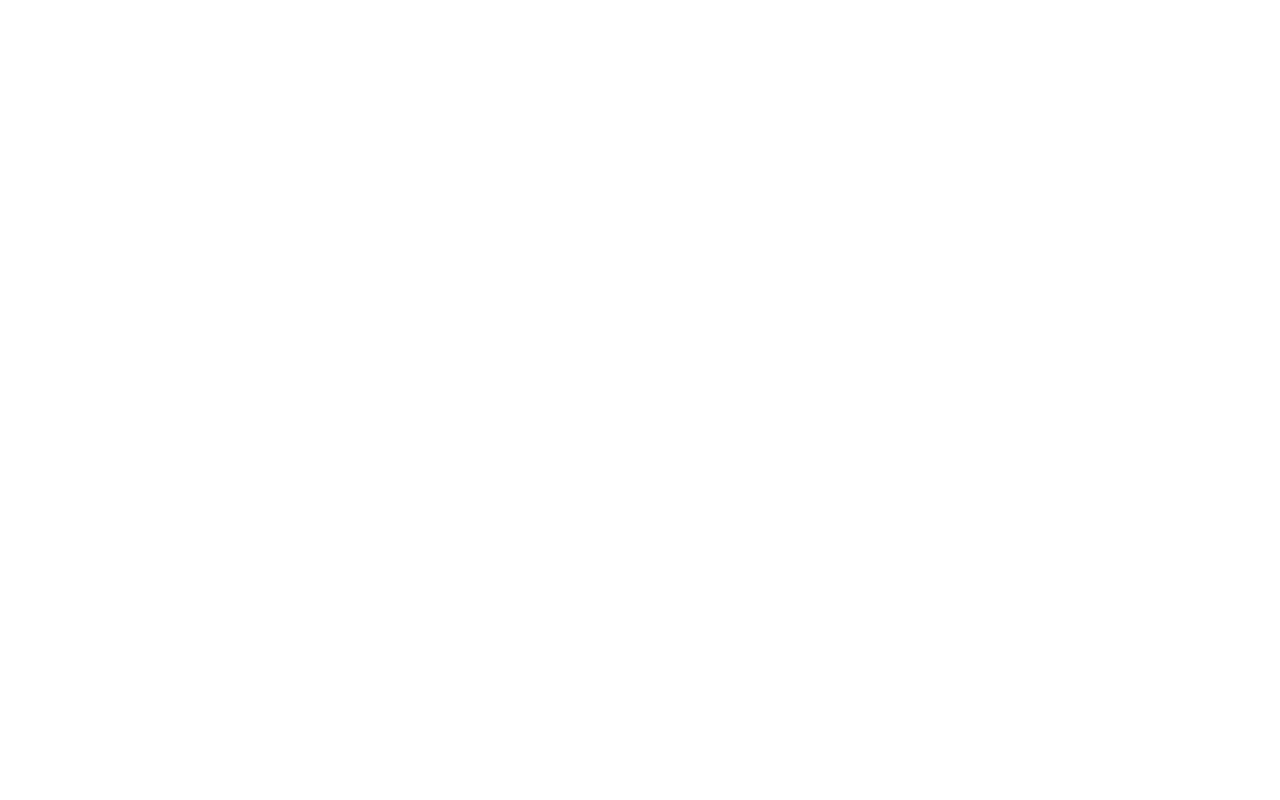
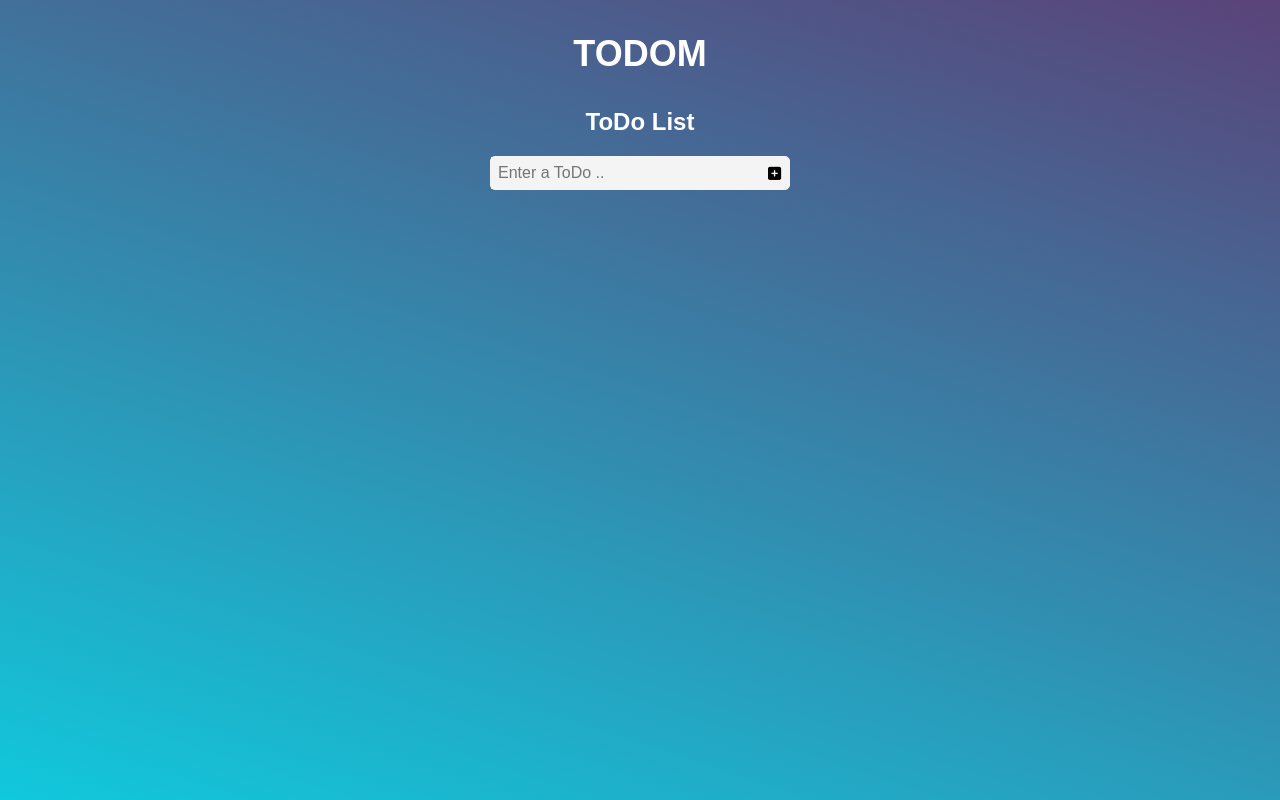
Before and after one commit to houcem-hariz/todom-project, a plain HTML site: page index.html in a window 1280 px wide. Drawn offline with Linux system fonts and the light colour scheme.

Commit message:
Update HTML and CSS

```diff
--- a/index.html
+++ b/index.html
@@ -5,8 +5,20 @@
     <meta http-equiv="X-UA-Compatible" content="IE=edge">
     <meta name="viewport" content="width=device-width, initial-scale=1.0">
     <title>Todom</title>
+    <link rel="stylesheet" href="https://cdnjs.cloudflare.com/ajax/libs/font-awesome/6.0.0-beta2/css/all.min.css" integrity="sha512-YWzhKL2whUzgiheMoBFwW8CKV4qpHQAEuvilg9FAn5VJUDwKZZxkJNuGM4XkWuk94WCrrwslk8yWNGmY1EduTA==" crossorigin="anonymous" referrerpolicy="no-referrer" />
+    <link rel="stylesheet" href="style.css"/>
 </head>
 <body>
-
+    <div class="container">
+        <h1>TODOM</h1>
+        <h2>ToDo List</h2>
+        <div class="todo-list">
+            <div id="todo-item">
+                <input type="text" name="todo-input" id="todo-input" placeholder="Enter a ToDo .." />
+                <i class="fas fa-plus-square"></i>
+            </div>
+        </div>
+    </div>
+    <script src="script.js"></script>
 </body>
 </html>
--- a/style.css
+++ b/style.css
@@ -0,0 +1,68 @@
+* {
+    margin: 0;
+    padding: 0;
+    box-sizing: border-box;
+}
+
+html {
+    font-family: sans-serif;
+    font-size: 10px;
+    --color-primary: #ffffff;
+    --color-secondary: #f4f4f4;
+    --color-tertiary: #5f9ea0;
+    --color-quaternary: #5050ff;
+    --color-quinary: #ff5050;
+}
+
+.container {
+    background: linear-gradient(18deg, rgb(17, 200, 220), rgb(90, 67, 121));
+    height: 100vh;
+    text-align: center;
+}
+
+h1 {
+    padding-top: 3.3rem;
+    font-size: 3.6rem;
+}
+
+h2 {
+    padding-top: 3.3rem;
+    font-size: 2.4rem;
+    margin-bottom: 2rem;
+}
+
+h1 , h2 {
+    color: var(--color-primary);
+}
+
+i {
+    padding: 0 0.8rem;
+    font-size: 1.5rem;
+    cursor: pointer;
+}
+
+.todo-list{
+    display: flex;
+    align-items: center;
+    flex-direction: column;
+    width: 30rem;
+    margin: 0 auto;
+}
+
+#todo-item {
+    display: flex;
+    align-items: center;
+    justify-content: space-between;
+    background-color: var(--color-secondary);
+    width: 100%;
+    border: 1px solid var(--color-secondary);
+    border-radius: 5px;
+}
+
+#todo-input {
+    width: 80%;
+    padding: 0.5rem;
+    border: 2px solid transparent;
+    background-color: var(--color-secondary);
+    font-size: 1.6rem;
+}
```
